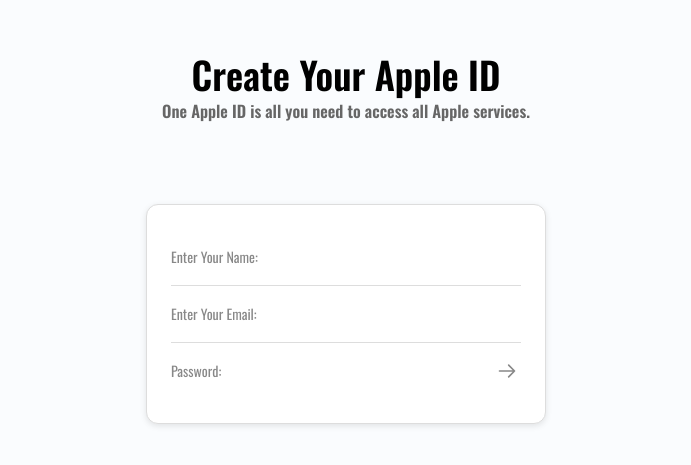
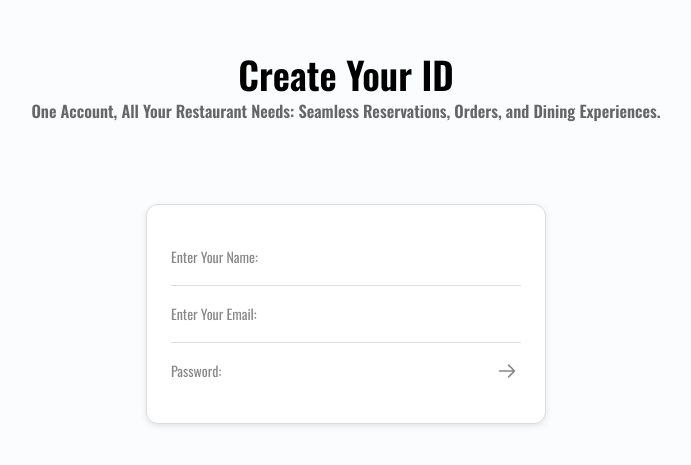
Before and after one commit to shanjith-V/RESERVATION_MERN-CONTAINERIZED-, a React (Vite) app in the folder Frontend/: page /user in a window 1280 px wide. Shown: the part 217-682 px from the top of the page, without its empty margins (294-985 px from the left). Built offline with nearby package versions, Linux system fonts and the light colour scheme; grey boxes are pictures that could not be loaded.

Commit message:
Update RegPage.jsx

```diff
--- a/Frontend/src/Pages/RegPage.jsx
+++ b/Frontend/src/Pages/RegPage.jsx
@@ -45,10 +45,10 @@
                 <video src={SIGNFR} autoPlay loop muted></video>
             </div>
             <div className="hds">
-                <h3>Create Your Apple ID</h3>
+                <h3>Create Your  ID</h3>
             </div>
             <div className="hs">
-                <h3>One Apple ID is all you need to access all Apple services.</h3>
+                <h3>One Account, All Your Restaurant Needs: Seamless Reservations, Orders, and Dining Experiences.</h3>
             </div>
             <div className="signin-container">
                 <div className="signin-input-container">
```
